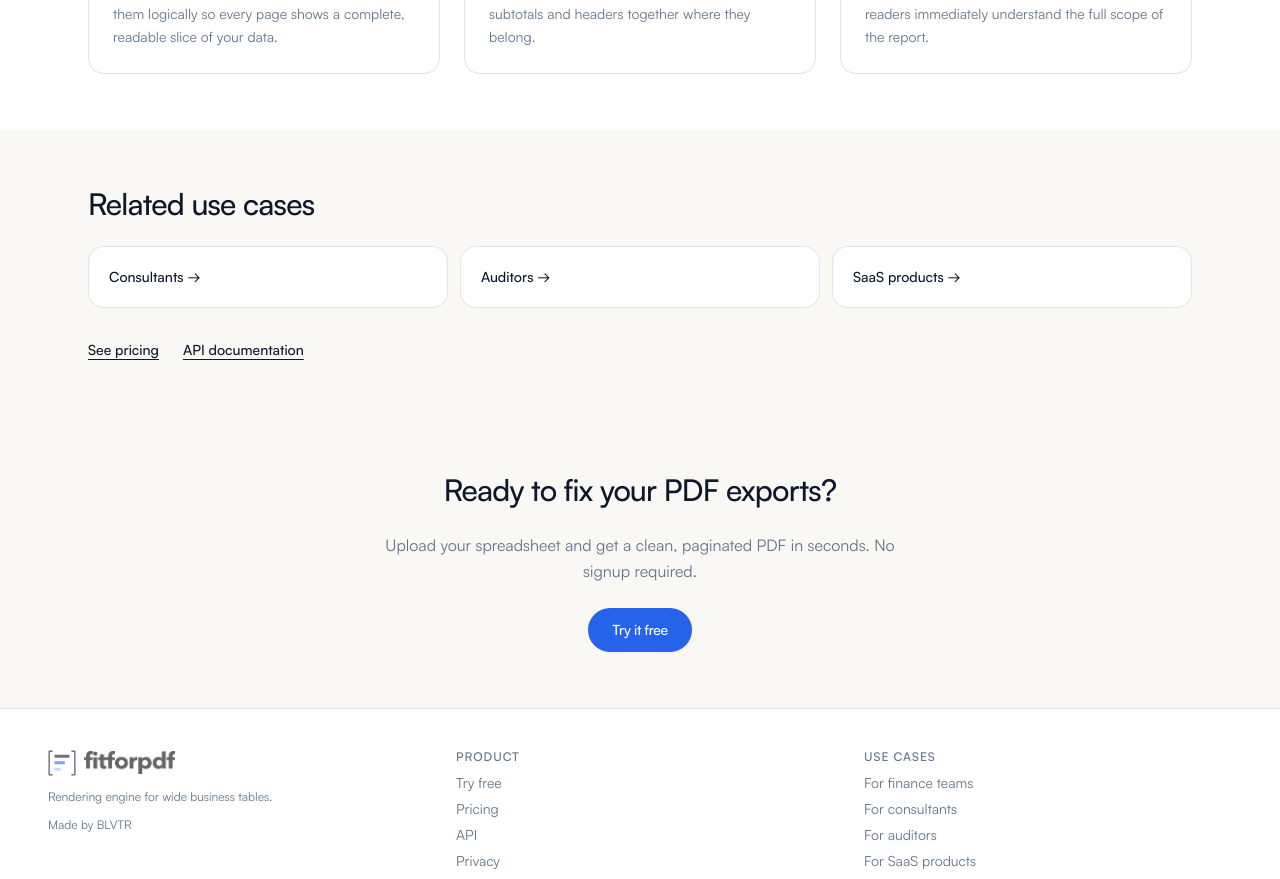
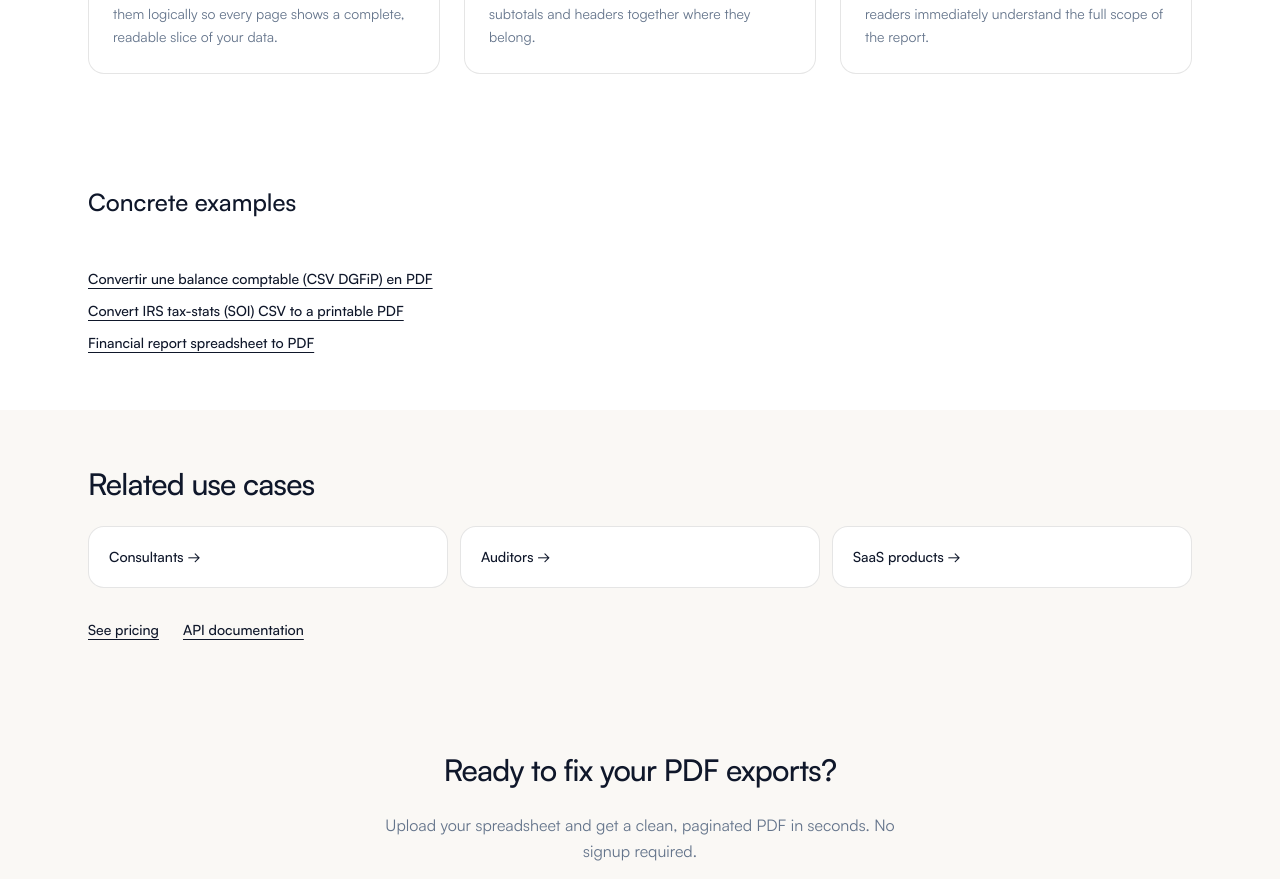
Before and after one commit to Togetheart/fitforpdf-frontend, a Next.js app: page /for-finance in a window 1280 px wide. Shown: the part 1660-2539 px from the top of the page. Built offline with nearby package versions, Linux system fonts and the light colour scheme; no server answers.

Commit message:
feat(convert): link persona hubs to the dataset pages (hub->spoke)

```diff
--- a/app/components/VerticalPage.jsx
+++ b/app/components/VerticalPage.jsx
@@ -21,6 +21,7 @@ export default function VerticalPage({
   benefits,
   ctaText = 'Try it free',
   productImage = '/fitforpdf_product@2x.png',
+  relatedArticles,
 }) {
   // Derive current path from vertical label to exclude self from related links
   const currentHref = ALL_VERTICALS.find((v) => vertical.includes(v.label.split(' ')[0]))?.href;
@@ -105,6 +106,22 @@ export default function VerticalPage({
         </ul>
       </Section>
 
+      {/* ── Examples (dataset demo articles) ── */}
+      {relatedArticles && relatedArticles.length > 0 ? (
+        <Section id="examples">
+          <h2 className="mb-4 text-2xl font-semibold text-[var(--color-text)]">
+            Concrete examples
+          </h2>
+          <ul data-testid="vertical-examples" className="space-y-2">
+            {relatedArticles.map((a) => (
+              <li key={a.href}>
+                <a href={a.href} className={LINK_STYLE}>{a.label}</a>
+              </li>
+            ))}
+          </ul>
+        </Section>
+      ) : null}
+
       {/* ── Related use cases ── */}
       <Section id="related" bg="bg-hero">
         <div className="space-y-6">
--- a/app/for-consultants/page.jsx
+++ b/app/for-consultants/page.jsx
@@ -102,6 +102,10 @@ export default function ForConsultantsPage() {
       painPoints={PAIN_POINTS}
       benefits={BENEFITS}
       ctaText="Try it free"
+      relatedArticles={[
+        { label: 'Convert a World Bank GDP CSV into a clean PDF table', href: '/world-bank-gdp-csv-to-pdf' },
+        { label: 'Wide-table PDF export', href: '/wide-table-pdf-export' },
+      ]}
     />
     </>
   );
--- a/app/for-finance/page.jsx
+++ b/app/for-finance/page.jsx
@@ -102,6 +102,11 @@ export default function ForFinancePage() {
         painPoints={PAIN_POINTS}
         benefits={BENEFITS}
         ctaText="Try it free"
+        relatedArticles={[
+          { label: 'Convertir une balance comptable (CSV DGFiP) en PDF', href: '/convertir-balance-comptable-csv-en-pdf' },
+          { label: 'Convert IRS tax-stats (SOI) CSV to a printable PDF', href: '/irs-tax-stats-csv-to-pdf' },
+          { label: 'Financial report spreadsheet to PDF', href: '/financial-report-spreadsheet-to-pdf' },
+        ]}
       />
     </>
   );
```
Also changed, not shown: 1 other file (tests, documents, lock files or other folders).
